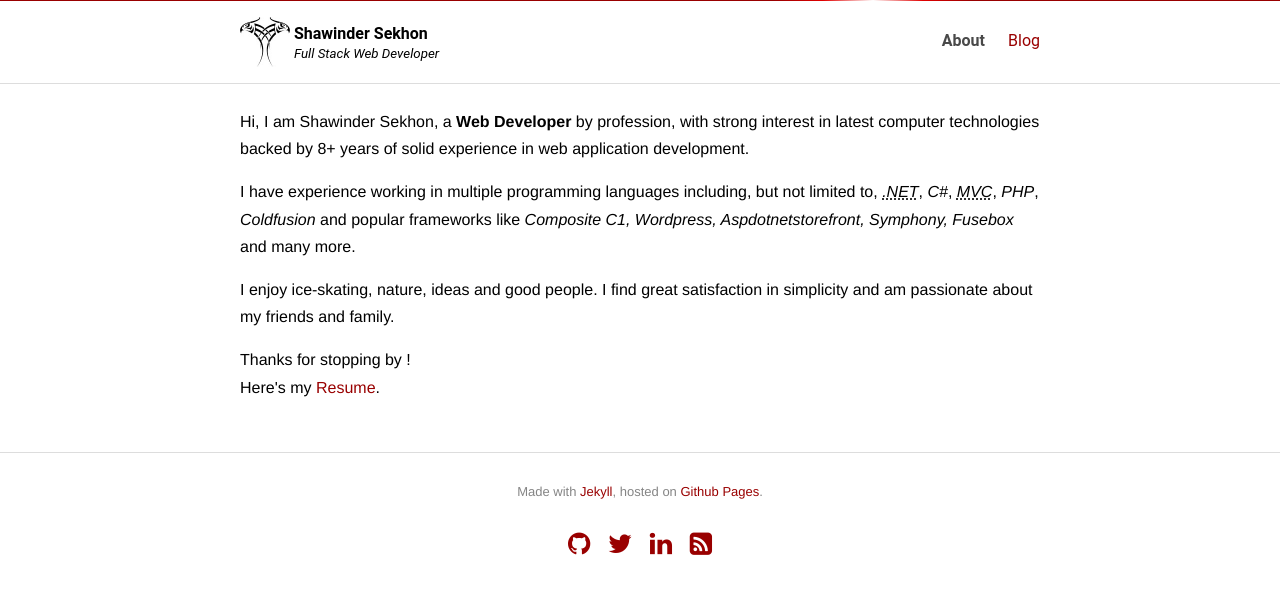
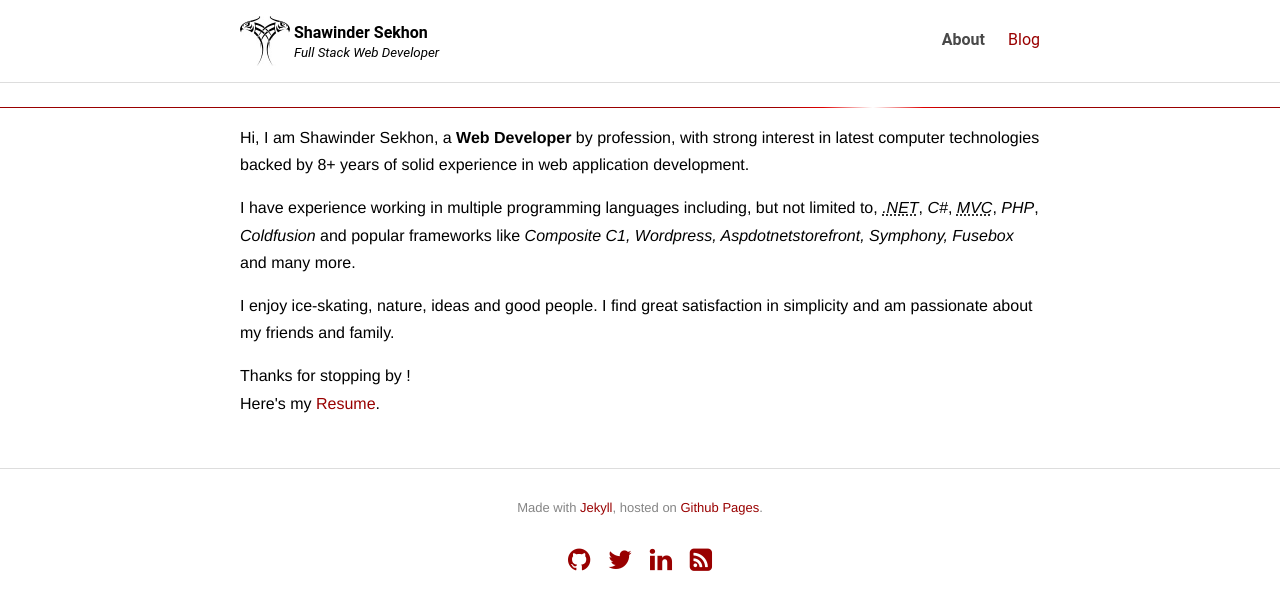
Before and after one commit to shawinder/shawinder.github.io, a Jekyll site: the page built from index.html, in a window 1280 px wide. Shown: the top 610 px of the page. Built offline with Jekyll 4.4.1, drawn with Linux system fonts in a browser that asks for light colours; nearby versions of some CDN libraries.

Commit message:
Update master.html

```diff
--- a/_layouts/master.html
+++ b/_layouts/master.html
@@ -30,9 +30,6 @@
 
 </head>
 <body>
-	<div class="background">
-           <div class="movement"></div>
-    	</div>
 	<!-- Page Header -->
 	<header>
 	   <div class="inner">
@@ -54,6 +51,10 @@
 	   </div>  <!-- /.inner -->
 	<div class="clear"></div>
 	</header>
+
+	<div class="background">
+           <div class="movement"></div>
+    	</div>
 
 	<!-- Main Content -->
 	<div class="container">
```
